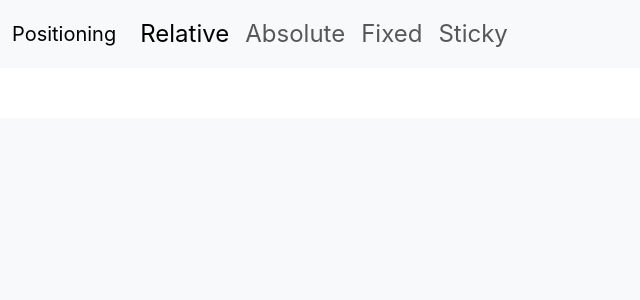
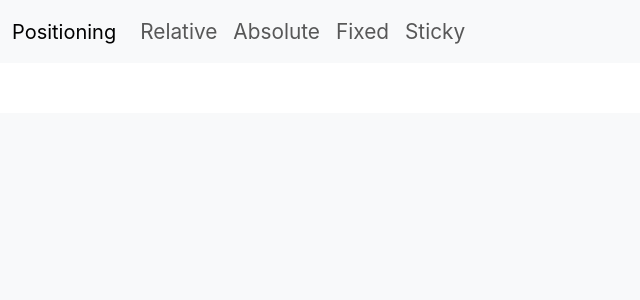
Before and after one commit to leonsuaren/position-property, a React (Create React App) app: page / in a window 1280 px wide. Shown: the top 300 px of the page, without its empty margins (0-640 px from the left). Built offline with nearby package versions, Linux system fonts and the light colour scheme.

Commit message:
making the navbar links respond to their active status

```diff
--- a/src/App.css
+++ b/src/App.css
@@ -1,5 +1,5 @@
 p, li {
-  font-size: 1.5rem;
+  font-size: 1.3rem;
   color: #2d2c2c;
 }
 
@@ -60,3 +60,8 @@ img {
   width: 80%;
   margin: 50px 0;
 }
+
+.active-page {
+  font-size: 1.4rem;
+  border-bottom: 2px solid violet;
+}
--- a/src/components/navbar/Navbar.jsx
+++ b/src/components/navbar/Navbar.jsx
@@ -1,7 +1,9 @@
 import React from 'react';
-import { Link } from 'react-router-dom';
+import { Link, useLocation } from 'react-router-dom';
 
 export const Navbar = () => {
+  const params = useLocation();
+
   return (
     <nav className="navbar navbar-expand-lg bg-body-tertiary">
       <div className="container-fluid">
@@ -12,16 +14,16 @@ export const Navbar = () => {
         <div className="collapse navbar-collapse" id="navbarNav">
           <ul className="navbar-nav">
             <li className="nav-item">
-              <Link className="nav-link active" aria-current="page"  to='/relative'>Relative</Link>
+              <Link to='/relative' className={params.pathname === '/relative' ? 'nav-link active-page' : 'nav-link'}>Relative</Link>
             </li>
             <li className="nav-item">
-              <Link className="nav-link" to='/absolute'>Absolute</Link>
+              <Link className={params.pathname === '/absolute' ? 'nav-link active-page' : 'nav-link'} to='/absolute'>Absolute</Link>
             </li>
             <li className="nav-item">
-              <Link className="nav-link" to='/fixed'>Fixed</Link>
+              <Link className={params.pathname === '/fixed' ? 'nav-link active-page' : 'nav-link'} to='/fixed'>Fixed</Link>
             </li>
             <li className="nav-item">
-              <Link className="nav-link" to='/sticky'>Sticky</Link>
+              <Link className={params.pathname === '/sticky' ? 'nav-link active-page' : 'nav-link'} to='/sticky'>Sticky</Link>
             </li>
           </ul>
         </div>
```
